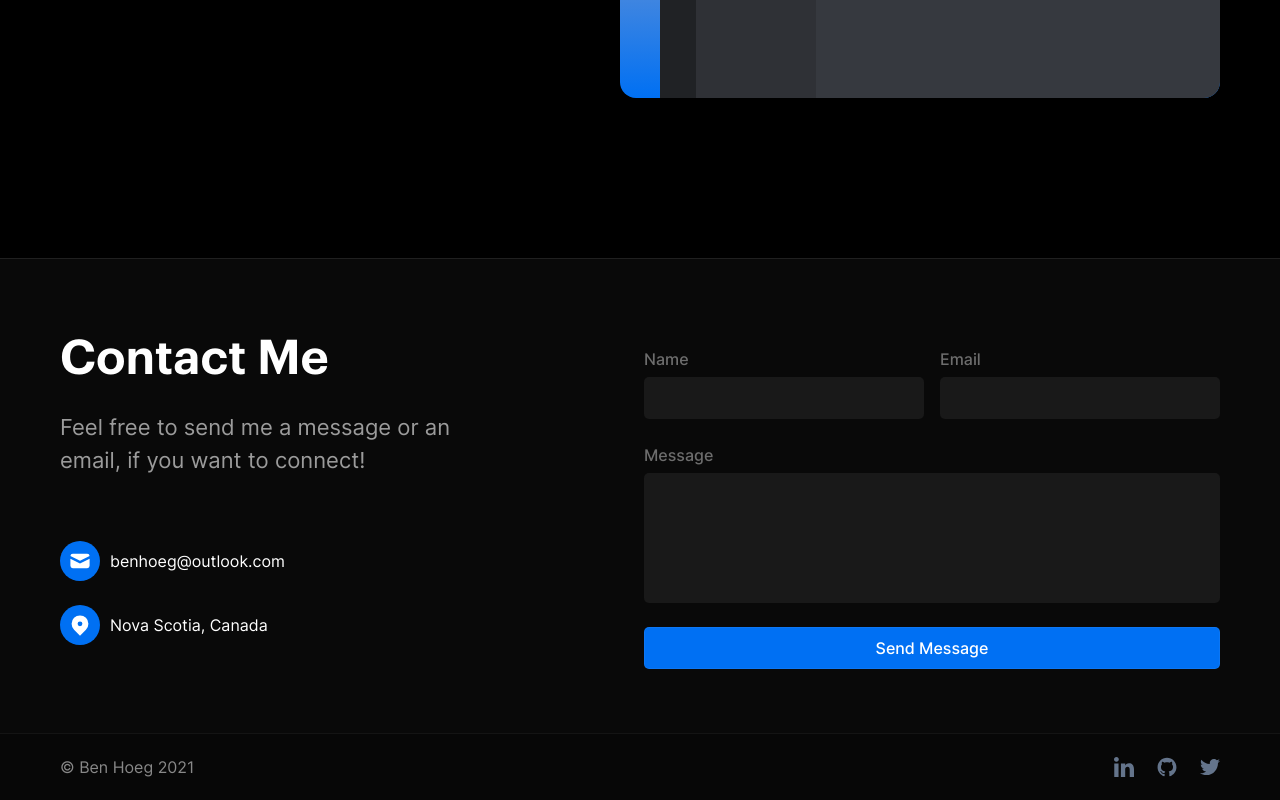
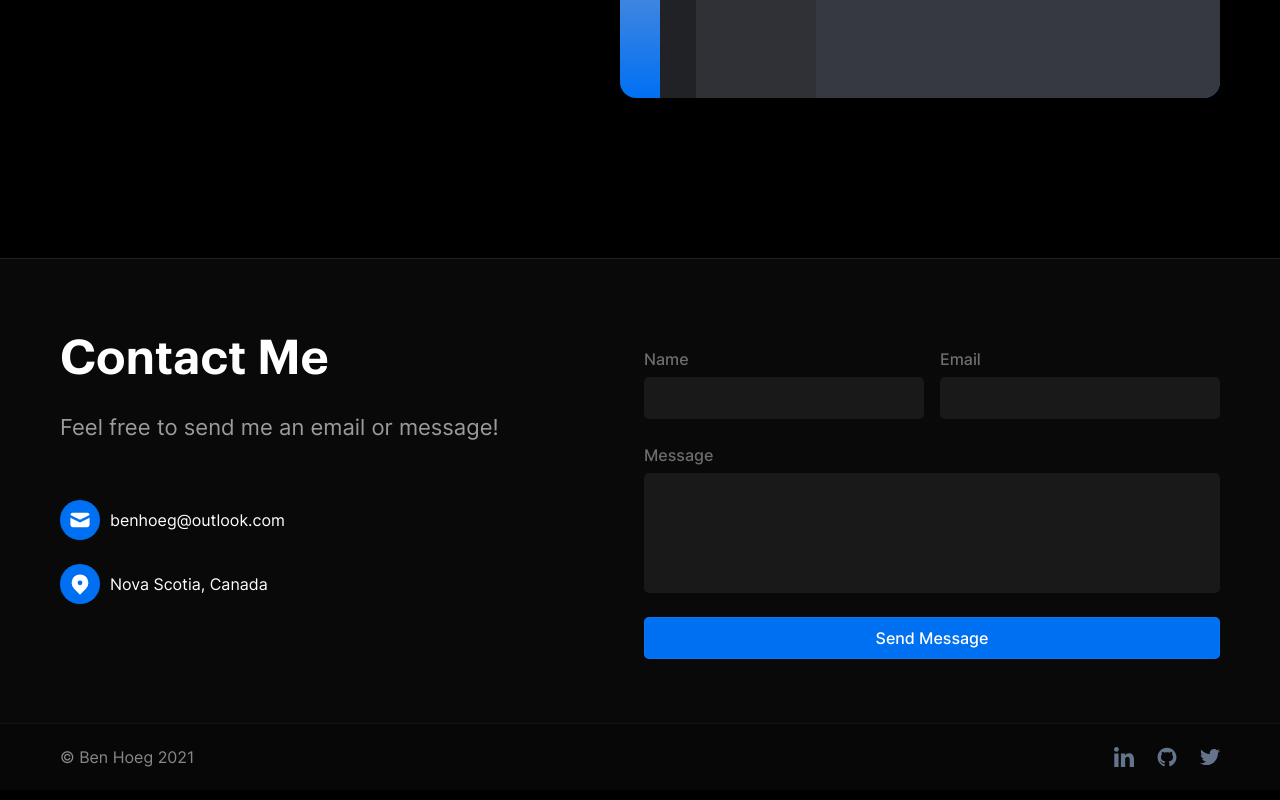
Before and after one commit to benlikescode/portfolio, a Next.js app: page / in a window 1280 px wide. Shown: the part 2366-3166 px from the top of the page. Built offline with nearby package versions, Linux system fonts and the light colour scheme.

Commit message:
Minor UI + responsive fixes

```diff
--- a/components/Input/Input.Styled.tsx
+++ b/components/Input/Input.Styled.tsx
@@ -15,7 +15,7 @@ const StyledInput = styled.div<StyledProps>`
   }
 
   .input-styled {
-    height: ${({ isTextArea }) => isTextArea ? '130' : '42'}px;
+    height: ${({ isTextArea }) => isTextArea ? '120' : '42'}px;
     display: flex;
     align-items: center;
 
--- a/components/ProjectCard/ProjectCard.Styled.tsx
+++ b/components/ProjectCard/ProjectCard.Styled.tsx
@@ -2,15 +2,15 @@ import styled from 'styled-components'
 
 const StyledProjectCard = styled.div`
   display: flex;
-  flex-direction: row;
+  flex-direction: column;
   gap: 5rem;
 
   &:not(:last-child) {
     margin-bottom: 5rem;
   }
 
-  @media (max-width: 950px) {
-    flex-direction: column;
+  @media (min-width: 950px) {
+    flex-direction: row;
   }
 
   .projectDetails {
@@ -19,6 +19,10 @@ const StyledProjectCard = styled.div`
     gap: 1.5rem;
     flex: 1;
     max-width: 30rem;
+
+    @supports (-webkit-touch-callout: none) and (not (translate: none)) {
+      margin-right: 5rem;
+    }
   }
 
   .projectHeader {
@@ -35,6 +39,10 @@ const StyledProjectCard = styled.div`
 
   .projectDesc {
     font-size: 18px;
+
+    @supports (-webkit-touch-callout: none) and (not (translate: none)) {
+      margin-top: 1.5rem;
+    }
   }
 
   .techTags {
@@ -74,7 +82,7 @@ const StyledProjectCard = styled.div`
     overflow: hidden;
     background: ${({ theme }) => `linear-gradient(180deg, #ffc6a8 0%, ${theme.color.primary} 100%)`};
     border-radius: 1rem;
-    max-width: 50rem;
+    max-width: 40rem;
 
     @media (min-width: 950px) {
       flex: 1;
@@ -124,6 +132,10 @@ const StyledProjectCard = styled.div`
   .projectLinks {
     display: flex;
     align-items: center;
+
+    @supports (-webkit-touch-callout: none) and (not (translate: none)) {
+      margin-top: 1.5rem;
+    }
   }
 
   .projectLinkItem {
--- a/components/ProjectCard/ProjectCard.tsx
+++ b/components/ProjectCard/ProjectCard.tsx
@@ -47,7 +47,6 @@ const ProjectCard: FC<Props> = ({ project }) => {
             </li>
           ))}
         </ul>
-
       </div>
 
       <div className="projectPreviewWrapper">
--- a/components/Sections/Contact/Contact.Styled.tsx
+++ b/components/Sections/Contact/Contact.Styled.tsx
@@ -72,7 +72,7 @@ const StyledContact = styled.div`
   .contactInfoWrapper {
     display: grid;
     gap: 1.5rem;
-    margin-top: 4rem;
+    margin-top: 3.5rem;
 
     @media (max-width: 600px) {
       margin-top: 2rem;
--- a/components/Sections/Contact/Contact.tsx
+++ b/components/Sections/Contact/Contact.tsx
@@ -11,7 +11,7 @@ const Contact: FC = () => {
       <section className="contactSection" id="contact">
         <section className="contactLeft">
           <h2>Contact Me</h2>
-          <p className="contactText">Feel free to send me a message or an email, if you want to connect!</p>
+          <p className="contactText">Feel free to send me an email or message!</p>
           <div className="contactInfoWrapper">
             <div className="contactItem">
               <div className="contactIcon">
```
